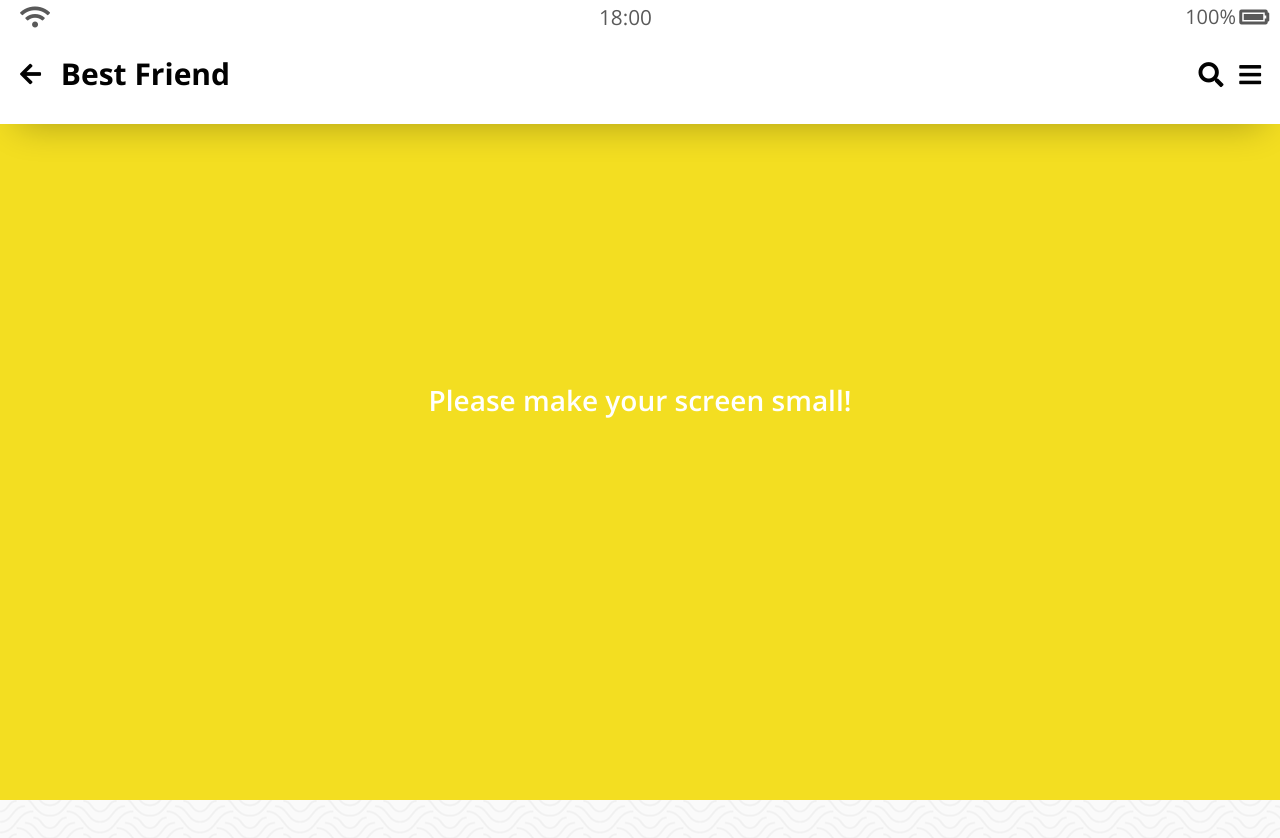
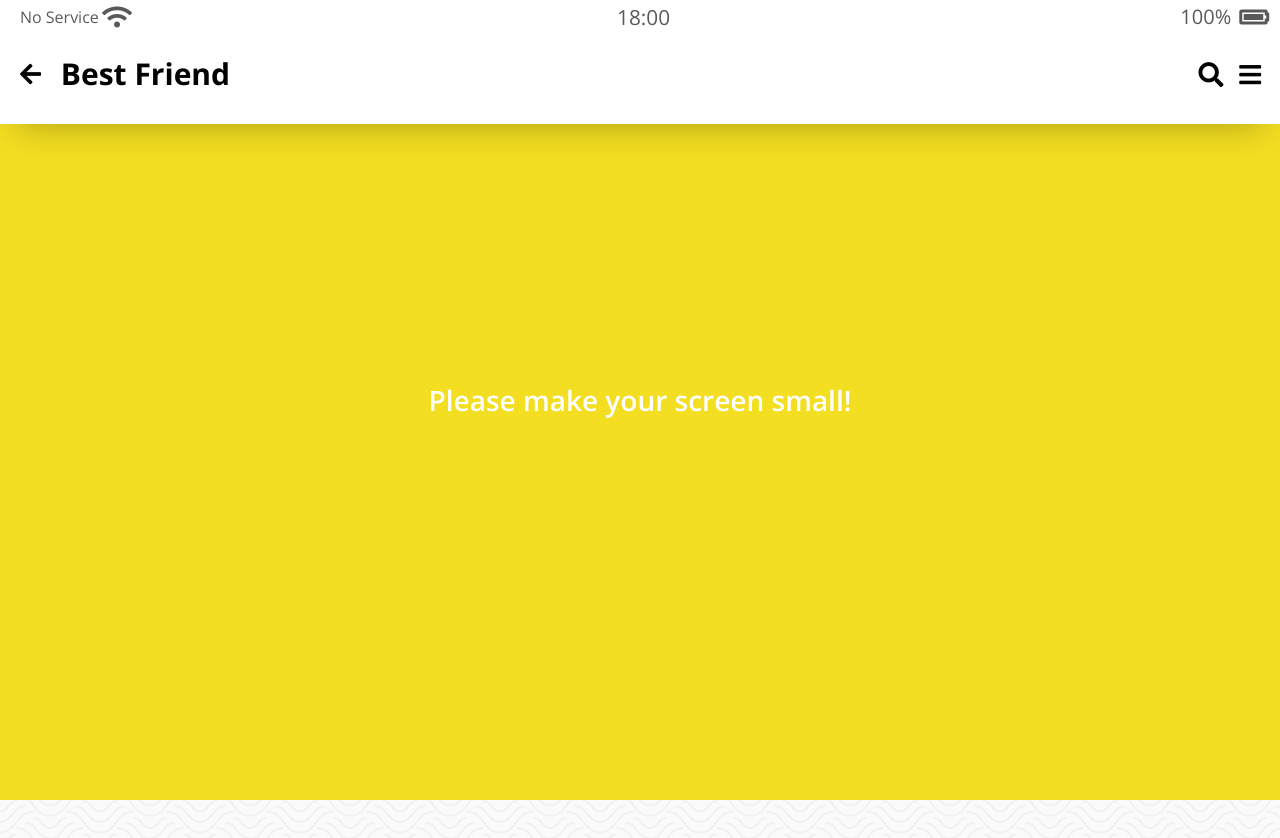
Before and after one commit to JayKim88/Kakao-Clone2-Completed, a plain HTML site: page chat.html in a window 1280 px wide. Shown: the top 838 px of the page. Drawn offline with nearby package versions, Linux system fonts and the light colour scheme.

Commit message:
added new content in status-bar

```diff
--- a/chat.html
+++ b/chat.html
@@ -15,7 +15,8 @@
   <body class="chats-body">
     <div class="header-wrapper">
       <div class="status-bar">
-        <div class="status bar__column">
+        <div class="status bar__column" style="display: flex; align-items: center;">
+          <span style="margin-right:0.2rem;">No Service</span>
           <i class="fas fa-wifi"></i>
         </div>
         <span class="status-bar__clock">18:00</span>
--- a/css/status-bar.css
+++ b/css/status-bar.css
@@ -9,6 +9,6 @@
   font-size: 20px;
 }
 .status-bar .status-bar__battery-level {
-  margin-left: 7px;
+  margin-right: 0.5rem;
   font-size: 20px;
 }
--- a/css/styles.css
+++ b/css/styles.css
@@ -59,8 +59,8 @@ nav {
 }
 .status-bar__clock {
   font-size: 1.3rem;
-  padding-left: 2rem;
   margin: auto;
+  padding-right: 1rem;
 }
 .fa-battery-full {
   font-size: 1.3rem;
@@ -70,6 +70,3 @@ nav {
   min-width: 470px;
   /* border: 2px solid blue; */
 }
-.status-bar__battery-level {
-  margin-right: 0.2rem;
-}
```
Also changed, not shown: chats.html (+2 -1 lines), find.html (+2 -1 lines), index.html (+2 -1 lines), more.html (+2 -1 lines), settings.html (+2 -1 lines).
